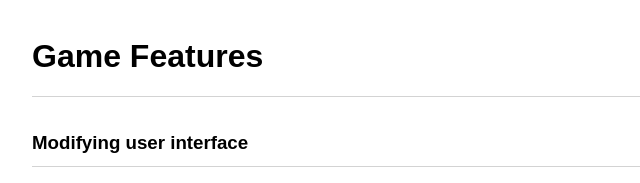
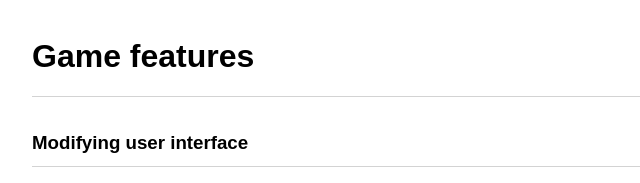
Before and after one commit to EidarousDev/randomness, a plain HTML site: page docs/index.html in a window 1280 px wide. Shown: the top 183 px of the page, 0-640 px from the left. Drawn offline with Linux system fonts and the light colour scheme.

Commit message:
Randomness docs

```diff
--- a/docs/index.html
+++ b/docs/index.html
@@ -8,7 +8,7 @@
     <link rel="stylesheet" href="css/index.css">
 </head>
 <body>
-<h1>Game Features</h1>
+<h1>Game features</h1>
 <section>
     <h3>Modifying user interface</h3>
     <span id="user_interface"></span>
```
Also changed, not shown: docs/css/index.css (line endings or trailing spaces), docs/img/loading.svg.
